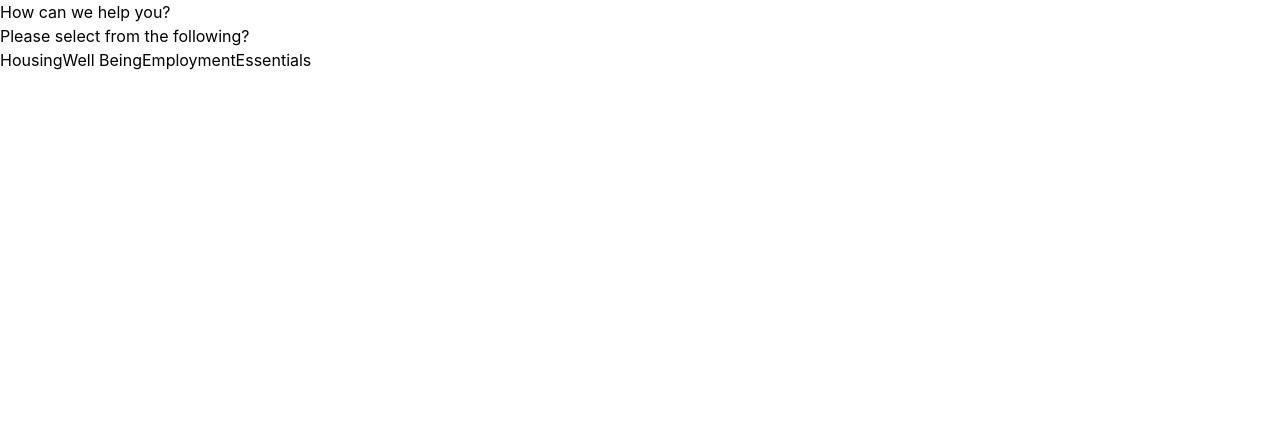
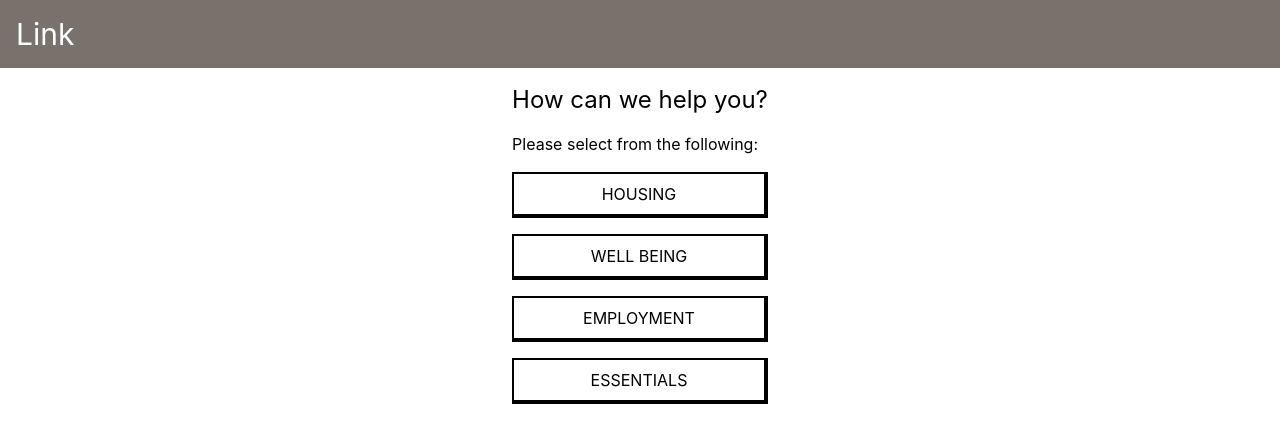
Before and after one commit to Change-Ahead/link-tool-app, a React (Vite) app: page / in a window 1280 px wide. Shown: the top 442 px of the page. Built offline with nearby package versions, Linux system fonts and the light colour scheme.

Commit message:
Style homepage

```diff
--- a/src/index.css
+++ b/src/index.css
@@ -11,7 +11,16 @@ body {
   -moz-osx-font-smoothing: grayscale;
 }
 
-code {
-  font-family: source-code-pro, Menlo, Monaco, Consolas, 'Courier New',
-    monospace;
+h1 {
+  @apply text-3xl;
 }
+
+h2 {
+  @apply text-2xl;
+  @apply text-center;
+  @apply mb-4;
+}
+
+h3 {
+  @apply mb-4;
+}
--- /dev/null
+++ b/src/pages/LandingPage.css
@@ -0,0 +1,16 @@
+.homepage-button {
+    @apply uppercase;
+    @apply text-center;
+    @apply mb-4;
+    @apply p-2;
+    @apply border-black;
+    @apply border-t-2;
+    @apply border-l-2;
+    @apply border-r-4;
+    @apply border-b-4;
+
+    @apply hover:border-t-4;
+    @apply hover:border-l-4;
+    @apply hover:border-r-2;
+    @apply hover:border-b-2;
+}
--- a/src/pages/LandingPage.tsx
+++ b/src/pages/LandingPage.tsx
@@ -2,15 +2,19 @@ import React from "react";
 import {questions} from "../constants";
 import {Question} from "../types/Question";
 import {Link} from "react-router-dom";
+import Page from "./Page";
+import "./LandingPage.css";
 
 function LandingPage() {
-    const LinkButton = (question: Question) => <Link to={question.link}>{question.name}</Link>;
+    const LinkButton = (question: Question) => <Link to={question.link} className="homepage-button">{question.name}</Link>;
 
-    return <div>
-        <h2>How can we help you?</h2>
-        <h3>Please select from the following?</h3>
-        {questions.map(LinkButton)}
-    </div>;
+    return <Page>
+        <div className="flex flex-col">
+            <h2>How can we help you?</h2>
+            <h3>Please select from the following:</h3>
+            {questions.map(LinkButton)}
+        </div>
+    </Page>;
 }
 
 export default LandingPage;
--- /dev/null
+++ b/src/pages/Page.tsx
@@ -0,0 +1,19 @@
+import React from "react";
+import { Link } from "react-router-dom";
+
+const Page: React.FC<{children: React.ReactNode}> = ({children}) => (
+    <>
+        <header className="w-full bg-stone-500 p-4 text-white mb-4">
+            <Link to="/" className="hover:underline">
+                <h1>Link</h1>
+            </Link>
+        </header>
+        <main className="w-full flex justify-center">
+            <div className="max-w-prose">
+                {children}
+            </div>
+        </main>
+    </>
+);
+
+export default Page;
--- a/src/questions/BaseQuestionPage.tsx
+++ b/src/questions/BaseQuestionPage.tsx
@@ -1,6 +1,7 @@
 import React, {useState} from "react";
 import {Question} from "../types/Question";
 import {Link} from "react-router-dom";
+import Page from "../pages/Page";
 
 function BaseQuestionPage({question}: {question: Question}) {
     const [checkedState, setCheckedState] = useState(
@@ -25,7 +26,7 @@ function BaseQuestionPage({question}: {question: Question}) {
         updateSearchLink(`/search?${searchParams.toString()}`);
     };
 
-    return <div>
+    return <Page>
         <div>{question.name}</div>
         <div>Checkboxes</div>
         {question.checkboxes.map((checkbox, index) => {
@@ -49,6 +50,6 @@ function BaseQuestionPage({question}: {question: Question}) {
         })}
         <Link to={"/"}>Back</Link>
         <Link to={searchLink}>Next</Link>
-    </div>;
+    </Page>;
 }
 export default BaseQuestionPage;
```
